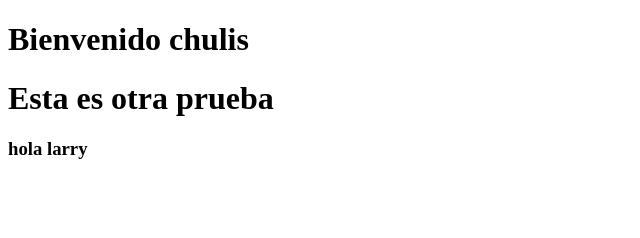
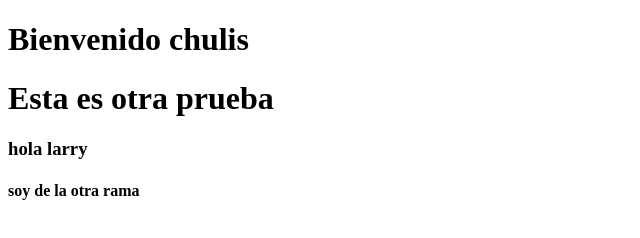
Before and after one commit to Lcaichihua/Spring_demo, a plain HTML site: page index.html in a window 1280 px wide. Shown: the whole page, without its empty margins (0-640 px from the left). Drawn offline with Linux system fonts and the light colour scheme.

Commit message:
mi primera rama de branch2
este es el primer commit que ingfreso desde el otro branch

```diff
--- a/index.html
+++ b/index.html
@@ -10,5 +10,6 @@
     <h1>Bienvenido chulis</h1>
     <h1>Esta es otra prueba  </h1>
     <h3>hola larry</h3>
+    <h4> soy de la otra rama</h4>
 </body>
 </html>
```
